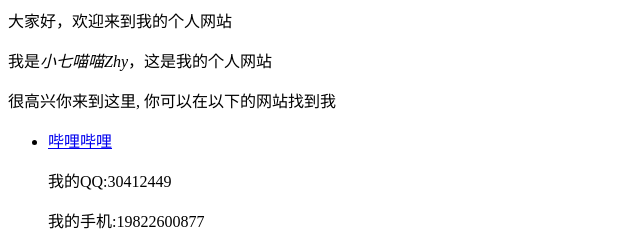
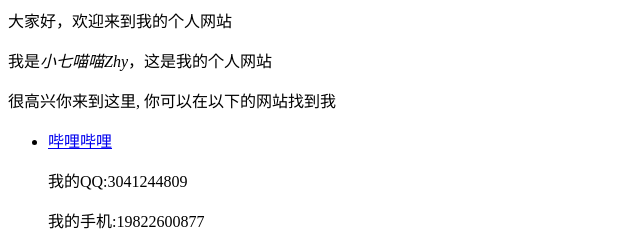
Before and after one commit to HaoyiZhang0326/http-HaoyiZhang0326.github.io-, a plain HTML site: page index.html in a window 1280 px wide. Shown: the top 245 px of the page, 0-640 px from the left. Drawn offline with Linux system fonts and the light colour scheme.

Commit message:
Update index.html

```diff
--- a/index.html
+++ b/index.html
@@ -6,7 +6,7 @@
 
 <ul>
   <li> <a href="https://b23.tv/gezEeVg">哔哩哔哩</a> </li>
-<p>我的QQ:30412449</p>
+<p>我的QQ:3041244809</p>
 <p>我的手机:19822600877</p>
 <p>我的微信:dalianhaoyige</p>
 <p>我的电邮:haoyizhang50525@qq.com</p>
```
